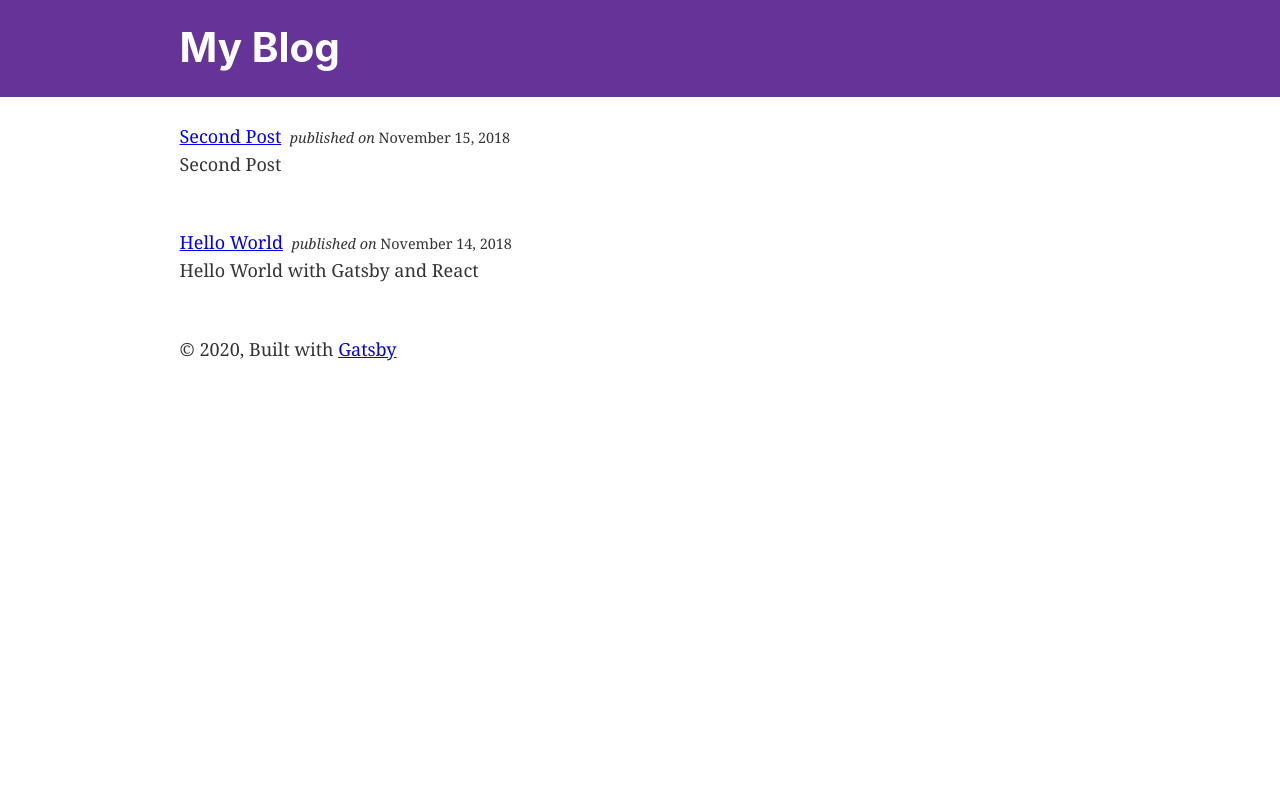
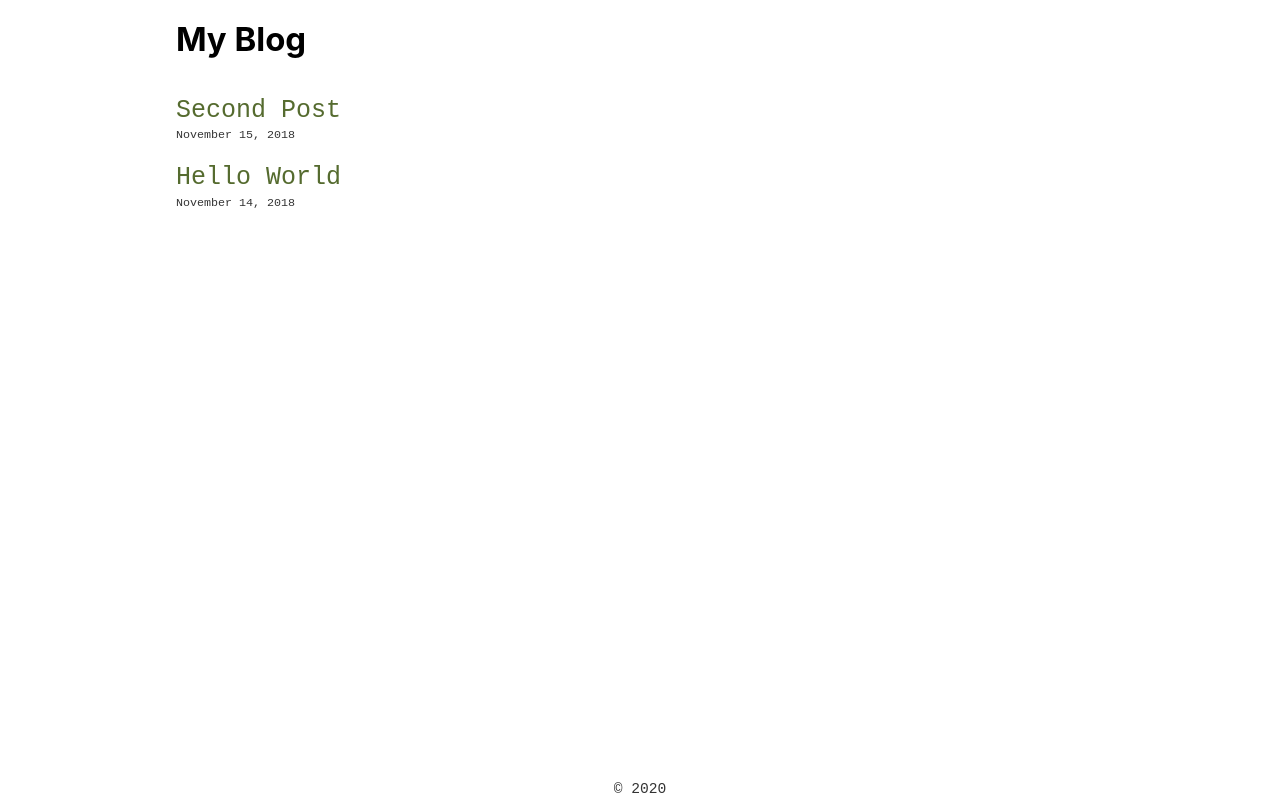
Before and after one commit to geok108/gatsby-blog, a Gatsby site: page / in a window 1280 px wide. Built offline with nearby package versions, Linux system fonts and the light colour scheme; Gatsby itself is replaced by a stand-in of ours.

Commit message:
updated styling

```diff
--- a/src/components/header.js
+++ b/src/components/header.js
@@ -5,7 +5,6 @@ import React from "react"
 const Header = ({ siteTitle }) => (
   <header
     style={{
-      background: `rebeccapurple`,
       marginBottom: `1.45rem`,
     }}
   >
@@ -20,7 +19,7 @@ const Header = ({ siteTitle }) => (
         <Link
           to="/"
           style={{
-            color: `white`,
+            color: `black`,
             textDecoration: `none`,
           }}
         >
--- a/src/components/layout.css
+++ b/src/components/layout.css
@@ -8,6 +8,7 @@ body {
   -webkit-font-smoothing: antialiased;
   -moz-osx-font-smoothing: grayscale;
 }
+
 article,
 aside,
 details,
@@ -185,7 +186,7 @@ textarea {
   font: inherit;
 }
 html {
-  font: 112.5%/1.45em georgia, serif;
+  font: 112.5%/1.45em monospace;
   box-sizing: border-box;
   overflow-y: scroll;
 }
@@ -200,7 +201,7 @@ html {
 }
 body {
   color: hsla(0, 0%, 0%, 0.8);
-  font-family: georgia, serif;
+  font-family: monospace;
   font-weight: normal;
   word-wrap: break-word;
   font-kerning: normal;
@@ -620,3 +621,16 @@ pre tt:after {
     font-size: 100%;
   }
 }
+
+footer{
+  position: fixed;
+  left: 0;
+  bottom: 0;
+  width: 100%;
+  text-align: center;
+}
+
+
+.blogPostLink:hover{
+  text-decoration: underline!import;
+}
--- a/src/components/layout.js
+++ b/src/components/layout.js
@@ -35,9 +35,7 @@ const Layout = ({ children }) => {
       >
         <main>{children}</main>
         <footer>
-          © {new Date().getFullYear()}, Built with
-          {` `}
-          <a href="https://www.gatsbyjs.org">Gatsby</a>
+          © {new Date().getFullYear()}
         </footer>
       </div>
     </>
--- a/src/pages/index.js
+++ b/src/pages/index.js
@@ -14,14 +14,21 @@ const IndexPage = ({ data }) => {
 					const { frontmatter } = edge.node;
 					return (
 						<div key={frontmatter.path}>
-							<Link to={frontmatter.path}>{frontmatter.title}</Link>
+							<Link className="blogPostLink"
+              style={{
+                textDecoration:`none`,
+                fontSize:25,
+                color:`darkolivegreen`
+              }}
+              to={frontmatter.path}>{frontmatter.title}</Link>
 							&nbsp;
+              <br/>
 							<small>
 								{' '}
-								<em>published on</em> {frontmatter.date}
+								{frontmatter.date}
 							</small>
-							<p>{frontmatter.excerpt}</p>
 							<br />
+              <br />
 						</div>
 					);
 				})}
```
Also changed, not shown: src/templates/blogPost.js (+16 -1 lines).
